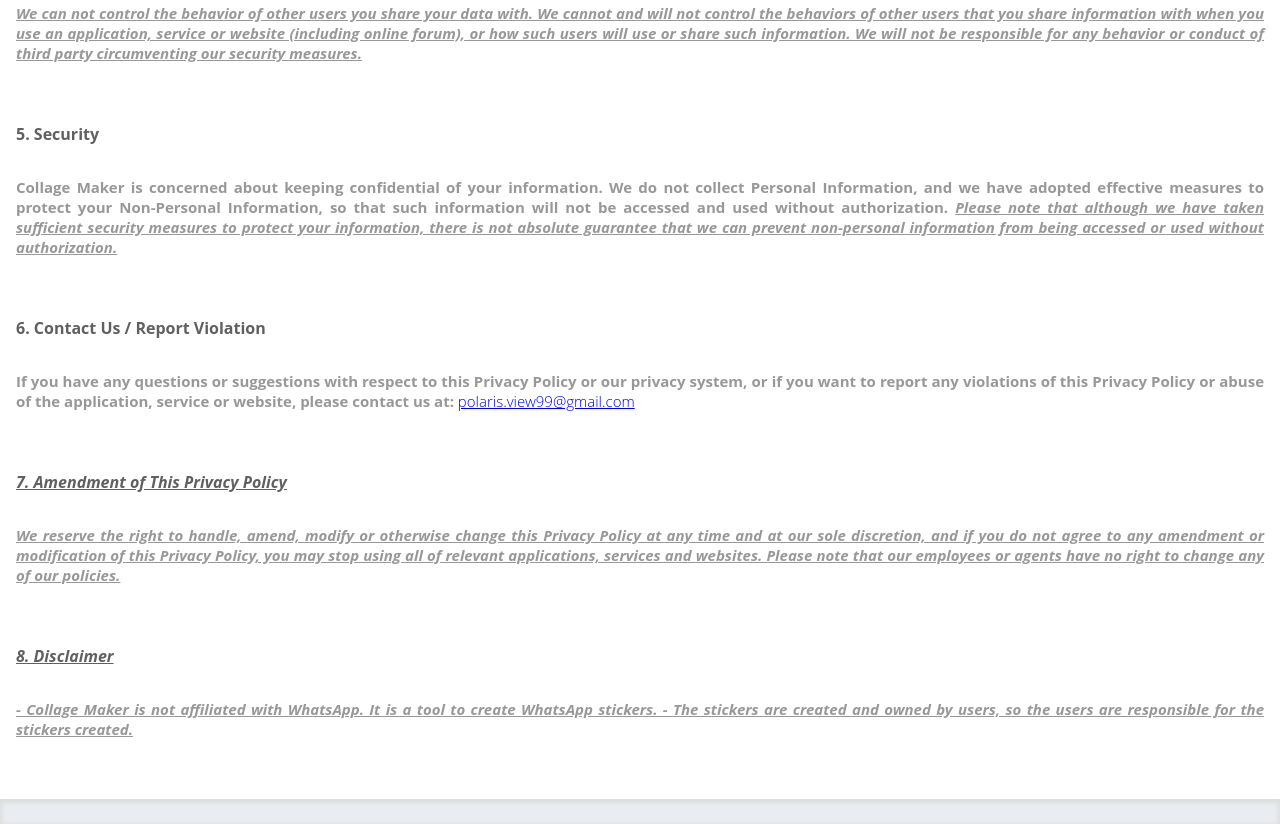
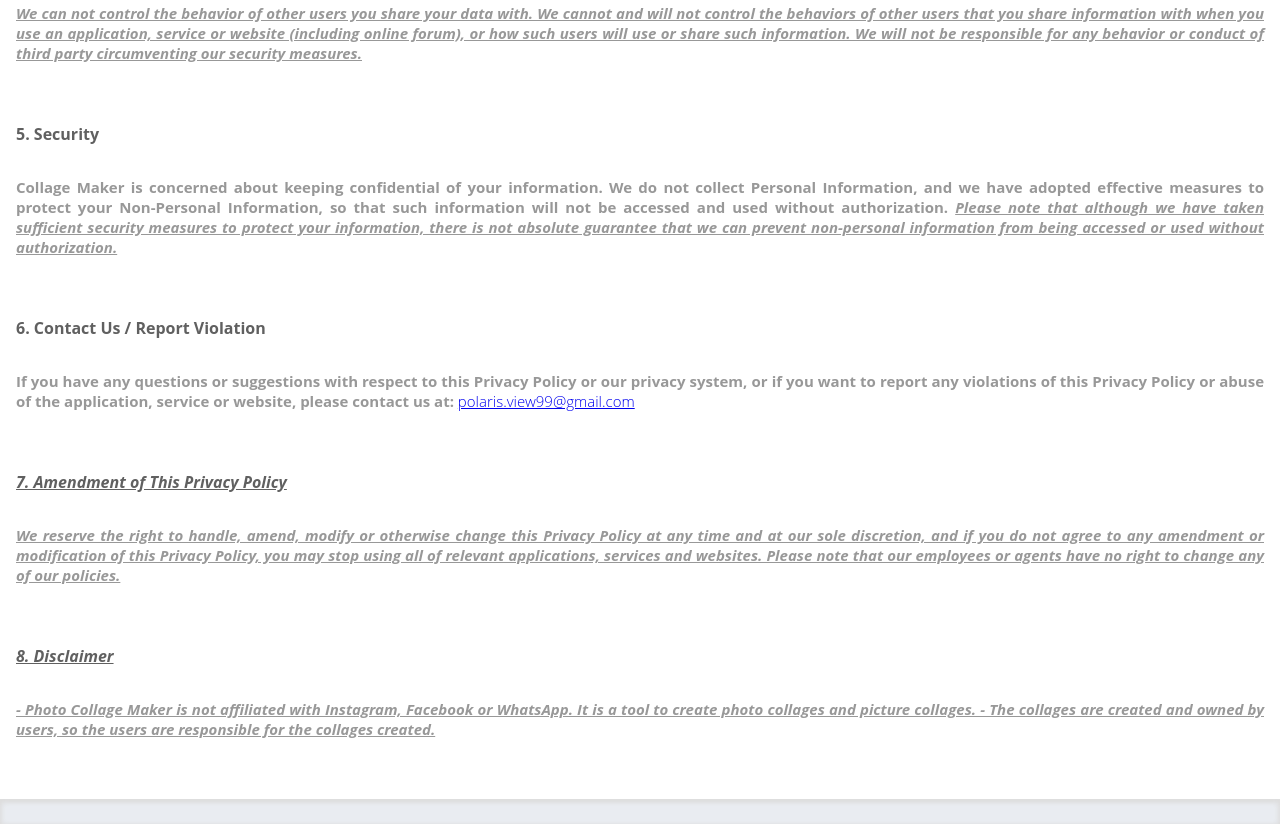
Before and after one commit to nemelessCode/collage, a plain HTML site: page index.html in a window 1280 px wide. Shown: the part 1248-2072 px from the top of the page. Drawn offline with Linux system fonts and the light colour scheme.

Commit message:
collage: declimer

```diff
--- a/index.html
+++ b/index.html
@@ -101,8 +101,8 @@
 		<div class="p">
 			<div class="h"><u><i>8. Disclaimer</i></u></div>
 			<br>
-			<b><u><i>- Collage Maker is not affiliated with WhatsApp. It is a tool to create WhatsApp stickers.
-                     - The stickers are created  and owned by users,  so the users are responsible for the stickers created.</i></u></b>
+			<b><u><i>- Photo Collage Maker is not affiliated with Instagram, Facebook or WhatsApp. It is a tool to create photo collages and picture collages.
+                     - The collages are created  and owned by users,  so the users are responsible for the collages created.</i></u></b>
 		</div>
 		<div class="footer"></div>
 
```
